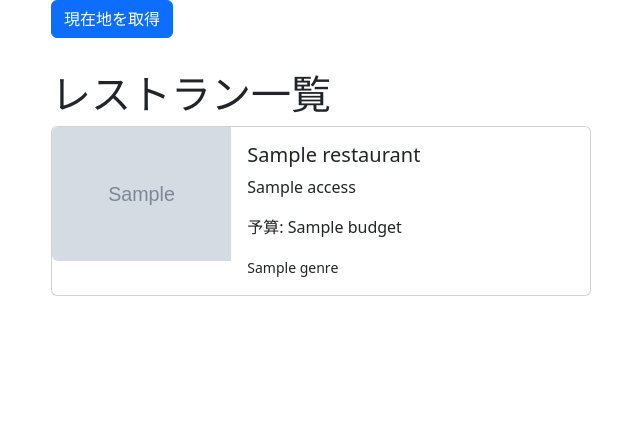
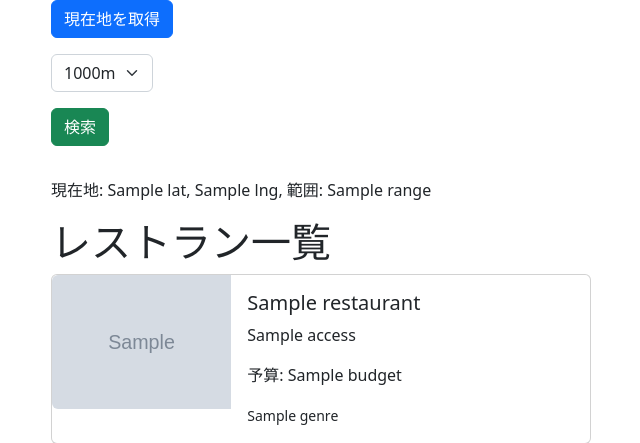
Before and after one commit to Ituki-t/gourmet-search-app, a Django app: template restaurants/templates/restaurants/index.html in a window 1280 px wide. Shown: the top 443 px of the page, without its empty margins (31-671 px from the left). Run offline with Django 5.2, Linux system fonts and the light colour scheme; the template is opened without the code that fills it: most values are stand-ins (such as "Sample title", 1, 10 or a date in 2020); grey boxes marked "Sample" are stand-in pictures.

Commit message:
位置情報から検索できるようになりました

```diff
--- a/restaurants/static/js/geolocation.js
+++ b/restaurants/static/js/geolocation.js
@@ -5,13 +5,15 @@ document.getElementById('get-location-btn').onclick = function() {
 }
 
 function successCallback(position){
+    console.log(position.coords.latitude);
+    console.log(position.coords.longitude);
 
-    alert('位置情報を取得しました。');
+    alert('緯度: ' + position.coords.latitude + '\n経度: ' + position.coords.longitude);
     var latitude = position.coords.latitude;
-    document.getElementById('latitude').innerHTML = latitude;
+    document.getElementById('latitude').value = latitude;
 
     var longitude = position.coords.longitude;
-    document.getElementById('longitude').innerHTML = longitude;
+    document.getElementById('longitude').value = longitude;
 }
 
 function errorCallback(error){
--- a/restaurants/templates/restaurants/index.html
+++ b/restaurants/templates/restaurants/index.html
@@ -5,15 +5,20 @@
 {% block content %}
 
 <div class="container">
-    <button id="get-location-btn" class="btn btn-primary mb-3">現在地を取得</button>
-    <p id="latitude" class="mb-3"></p>
-    <p id="longitude" class="mb-3"></p>
-
-
-
-
-
-
+    <form method="get" class="mb-3">
+    <button type="button" id="get-location-btn" class="btn btn-primary mb-3">現在地を取得</button>
+    <input type="hidden" id="latitude" name="lat">
+    <input type="hidden" id="longitude" name="lng">
+    <select name="range" class="form-select mb-3" style="width: auto;">
+        <option value="1">300m</option>
+        <option value="2">500m</option>
+        <option value="3" selected>1000m</option>
+        <option value="4">2000m</option>
+        <option value="5">3000m</option>
+    </select>
+    <button type="submit" class="btn btn-success mb-3">検索</button>
+    </form>
+    <p>現在地: {{ lat }}, {{ lng }}, 範囲: {{ range }}</p>
     <h1>レストラン一覧</h1>
     {% for restaurant in restaurants %}
         <div class="card mb-3" style="max-width: 540px;">
```
Also changed, not shown: restaurants/hotpepper.py (+18 -4 lines), restaurants/views.py (+12 -1 lines).
